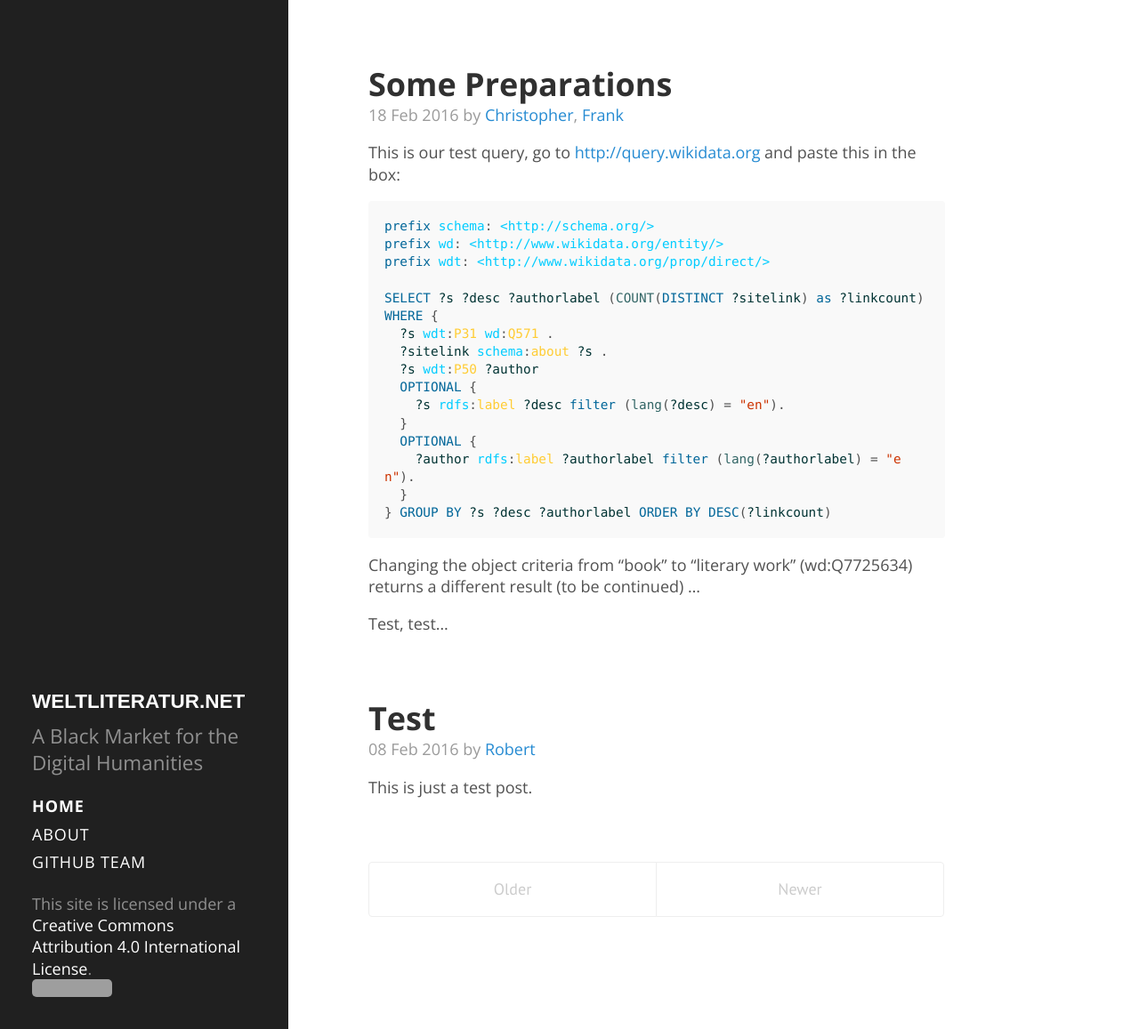
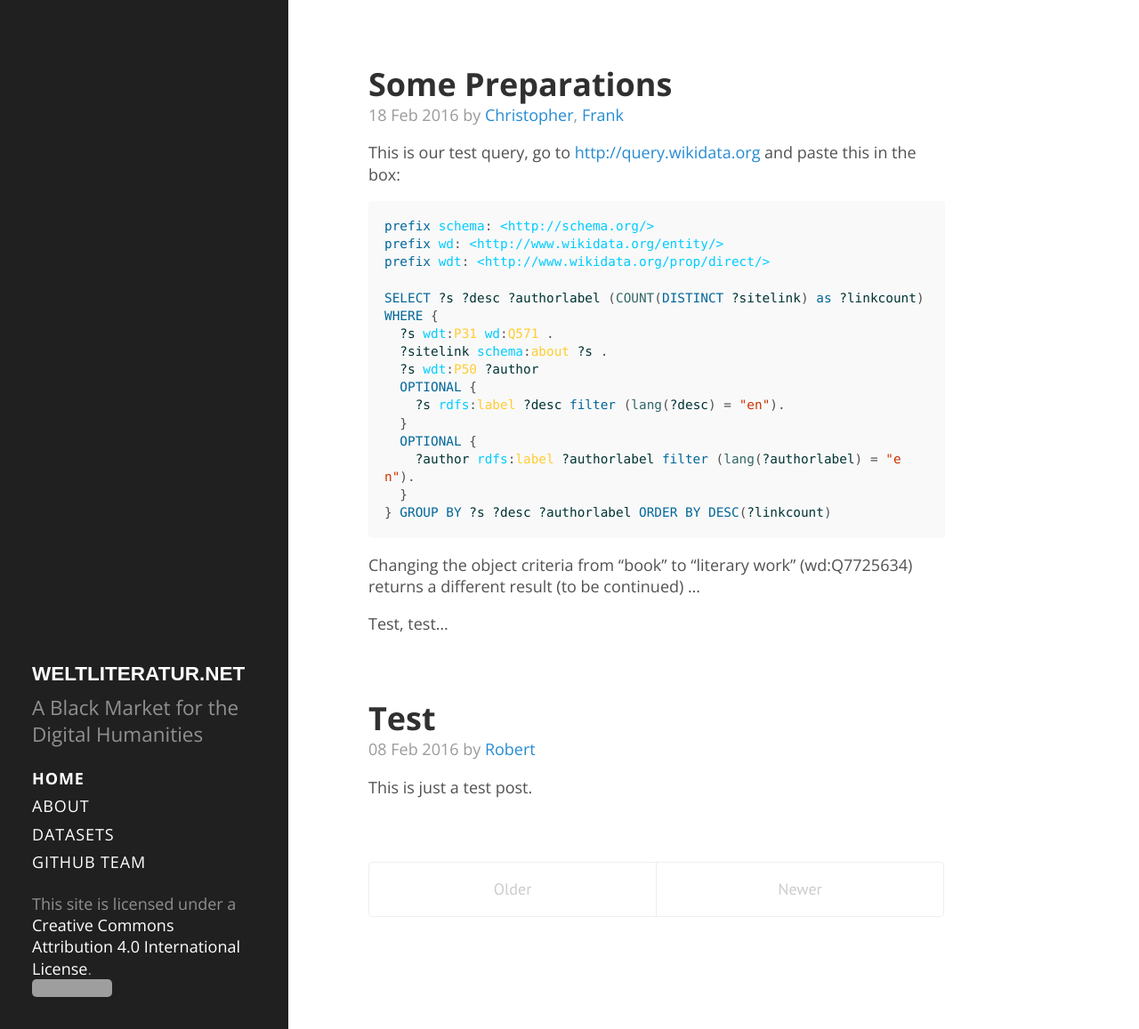
Before and after one commit to weltliteratur/blog, a Jekyll site: the page built from index.html, in a window 1280 px wide and 1157 px high. Shown: the whole window at 89% size. Built offline with Jekyll 4.4.1, drawn with Linux system fonts in a browser that asks for light colours; the list of posts is cut into pages by our own code; grey boxes are pictures that could not be loaded.

Commit message:
link to datasets

```diff
--- a/_includes/sidebar.html
+++ b/_includes/sidebar.html
@@ -26,6 +26,7 @@
         {% endif %}
       {% endfor %}
 
+      <a class="sidebar-nav-item" href="http://data.weltliteratur.net/">Datasets</a>
       <a class="sidebar-nav-item" href="{{ site.github.repo }}">GitHub team</a>
     </nav>
 
```
